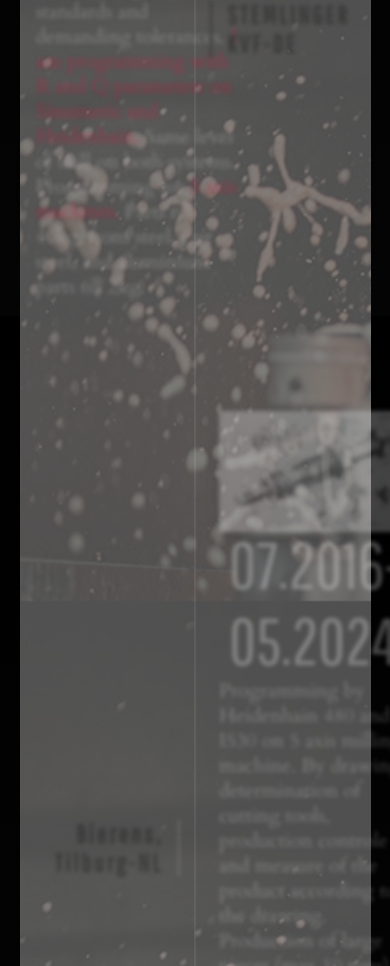
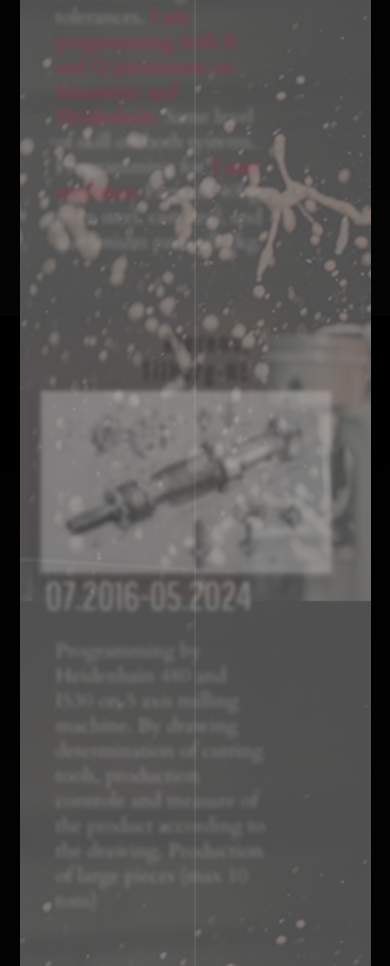
Before and after one commit to XCodeCrafter/Portfolio.github.io, a plain HTML site: page index.html in a window 390 px wide. Shown: the part 4748-5714 px from the top of the page. Drawn offline with nearby package versions, Linux system fonts and the light colour scheme.

Commit message:
Add files via upload

```diff
--- a/style.css
+++ b/style.css
@@ -1256,10 +1256,11 @@ footer p {
   font-size: 66px;
   margin: -10px 0 0 0;
   transition: 0.4s;
-  padding: 0 10px;
+  padding: 4px 10px;
   box-sizing: border-box;
   font-family: var(--heading-font);
   color: #fff;
+
 }
 
 .timeline__content-desc {
@@ -1344,6 +1345,7 @@ footer p {
 }
 
 .timeline__img {
+  padding: 5px;
   max-width: 100%;
   box-shadow: 0 10px 15px rgba(0, 0, 0, 0.4);
 }
@@ -1500,7 +1502,7 @@ footer p {
   top: 50%; /* Center vertically */
   left: 50%; /* Center horizontally */
   transform: translate(-50%, -50%); /* Center the box */
-  width: 80vw;
+  width: 100vw;
   height: 100vh;
 max-width: 350px;
 
@@ -1959,6 +1961,61 @@ font-weight: 700;
   .about_box {
       left: 5% !important;
   }
+
+  .timeline__img {
+    max-width: 120%;
+}
+
+
+
+.timeline__content-title {
+  font-weight: normal;
+  font-size: 40px;
+  margin: -10px 0 0 0;
+  padding: 0 10px;
+}
+
+.timeline__content-desc {
+  margin: auto;
+  padding: 20px;
+
+  width: 250px;
+}
+
+.timeline {
+  display: flex;
+  margin: 0 auto;
+  flex-wrap: wrap;
+  flex-direction: column;
+  align-content: flex-start;
+}
+
+
+
+.timeline-item:before {
+  top: -2% !important;
+  margin-top: -5px;
+  padding-left: 15px;
+  right: calc(-100% - 56px);
+}
+
+
+.timeline-item:nth-child(even):before {
+  top: -2% !important;
+
+  text-align: right;
+  left: calc(100% - 56px);
+  padding-left: 0;
+  padding-right: 15px;
+
+
+}
+
+
+
+
+
+
 }
 
 
```
